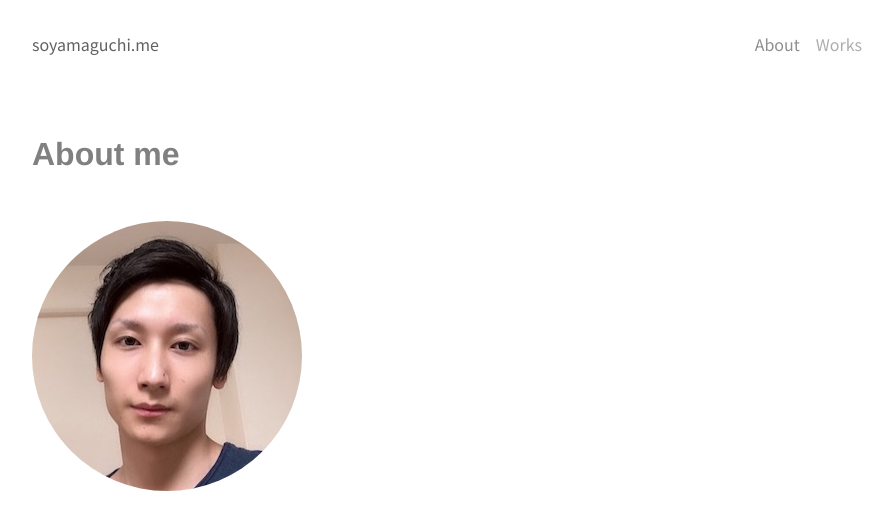
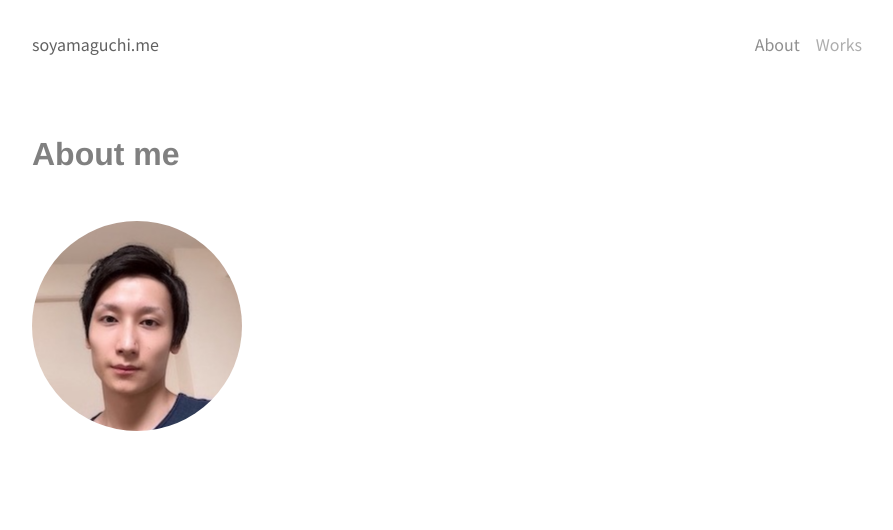
Before and after one commit to soyamaguchi/soyamaguchi.github.io, a Vue app: page /about in a window 1280 px wide. Shown: the top 530 px of the page, without its empty margins (193-1086 px from the left). Built offline with nearby package versions, Linux system fonts and the light colour scheme.

Commit message:
Change profile画像サイズ

```diff
--- a/src/components/About.vue
+++ b/src/components/About.vue
@@ -30,8 +30,8 @@ $font-fam: 'Helvetica Neue', Helvetica, Arial, sans-serif;
     margin-bottom: 2rem;
     .about__me__img {
         display: inline-block;
-        width: 270px;
-        height: 270px;
+        width: 210px;
+        height: 210px;
         border-radius: 50%;
         background-image: url("../assets/profile.jpg");
         background-position: center 80%;
```
Also changed, not shown: src/assets/profile.jpg.
